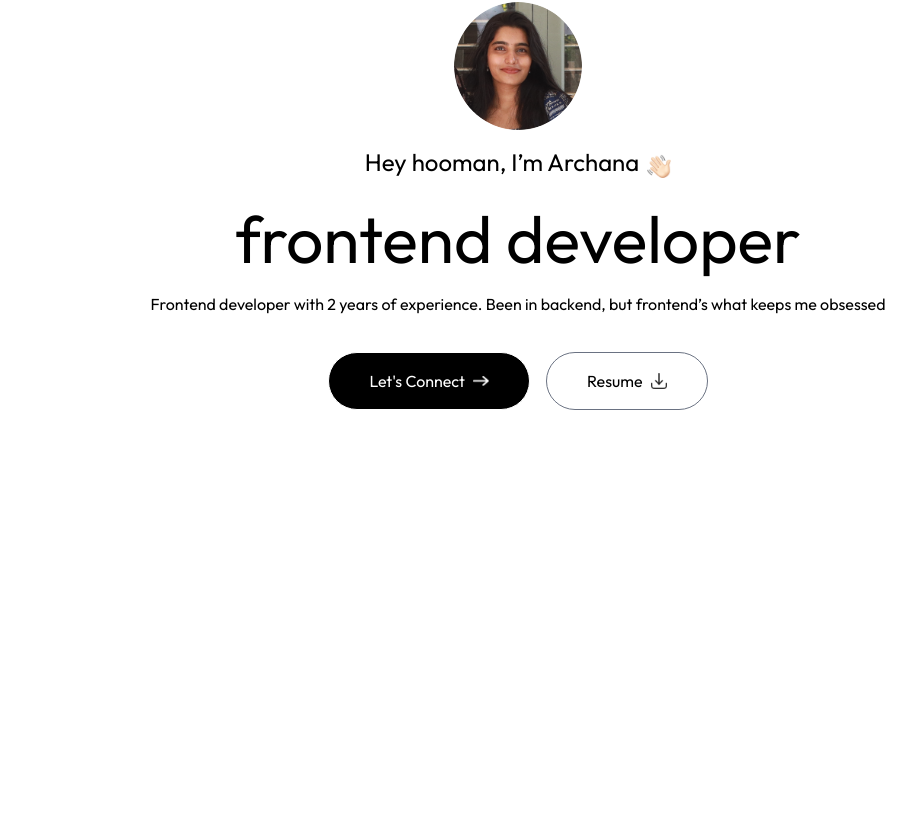
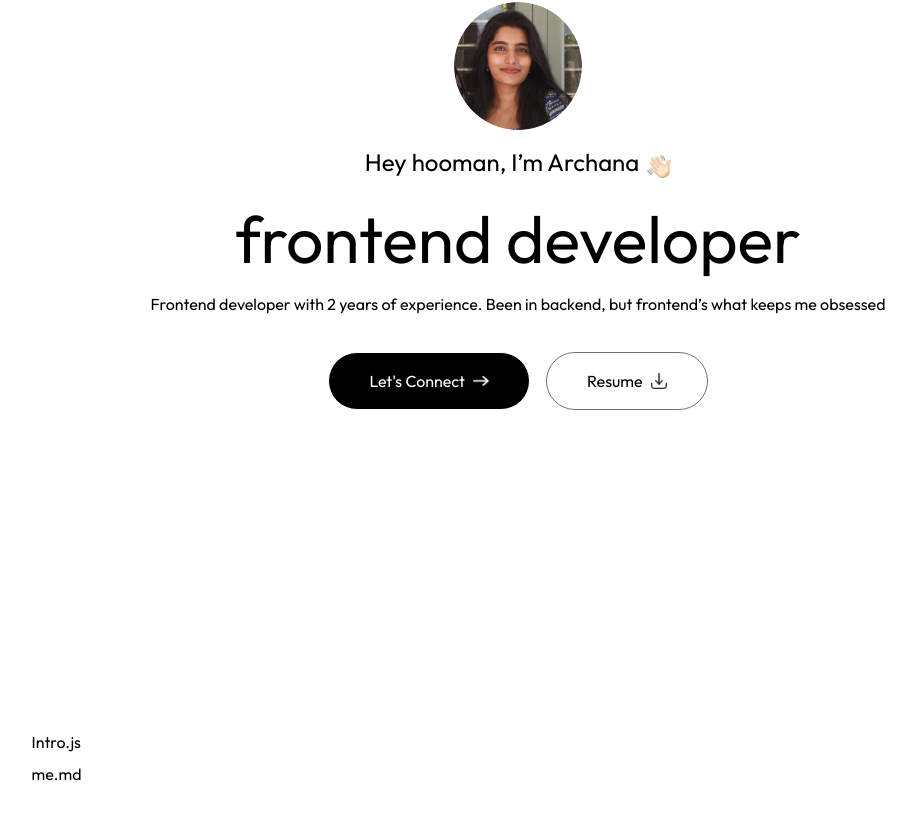
Before and after one commit to archanaprabhat/Portfolio, a Next.js app: page / in a window 1280 px wide. Shown: the part 194-1014 px from the top of the page, without its empty margins (122-1038 px from the left). Before the commit the page ends 800 px from the top, so only its background shows below. Built offline with nearby package versions, Linux system fonts and the light colour scheme; a web font is replaced by a local one.

Commit message:
Add smooth scrolling to HTML and include About component in Home page

```diff
--- /dev/null
+++ b/app/components/About.jsx
@@ -0,0 +1,12 @@
+import React from 'react'
+
+const About = () => {
+  return (
+    <div id='about' className='w-full px-[12%] py-10 scroll mt-20'>
+        <h4>Intro.js</h4>
+        <h2>me.md</h2>
+    </div>
+  )
+}
+
+export default About
--- a/app/layout.tsx
+++ b/app/layout.tsx
@@ -21,7 +21,7 @@ export default function RootLayout({
   children: React.ReactNode;
 }>) {
   return (
-    <html lang="en">
+    <html lang="en" className="scroll-smooth">
       <body
         className={`${outfit.className} ${ovo.className} antialiased leading-8 overflow-x-hidden`}
       >
--- a/app/page.tsx
+++ b/app/page.tsx
@@ -2,12 +2,14 @@
 
 import Navbar from "./components/Navbar";
 import Header from "./components/Header";
+import About  from "./components/About"
 
 export default function Home() {
   return (
     <>
     <Navbar />
     <Header />
+    <About />
     </>
   );
 }
```
